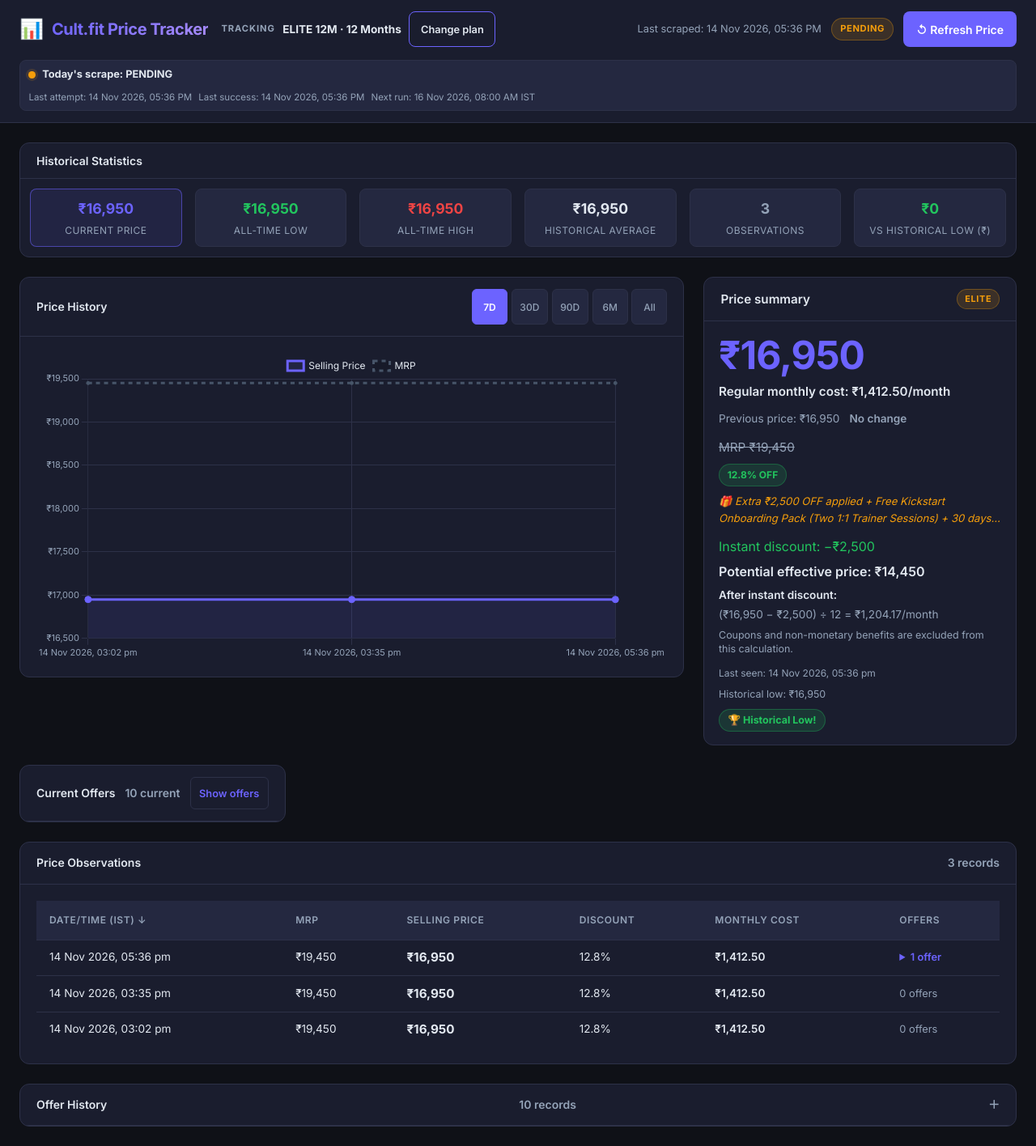
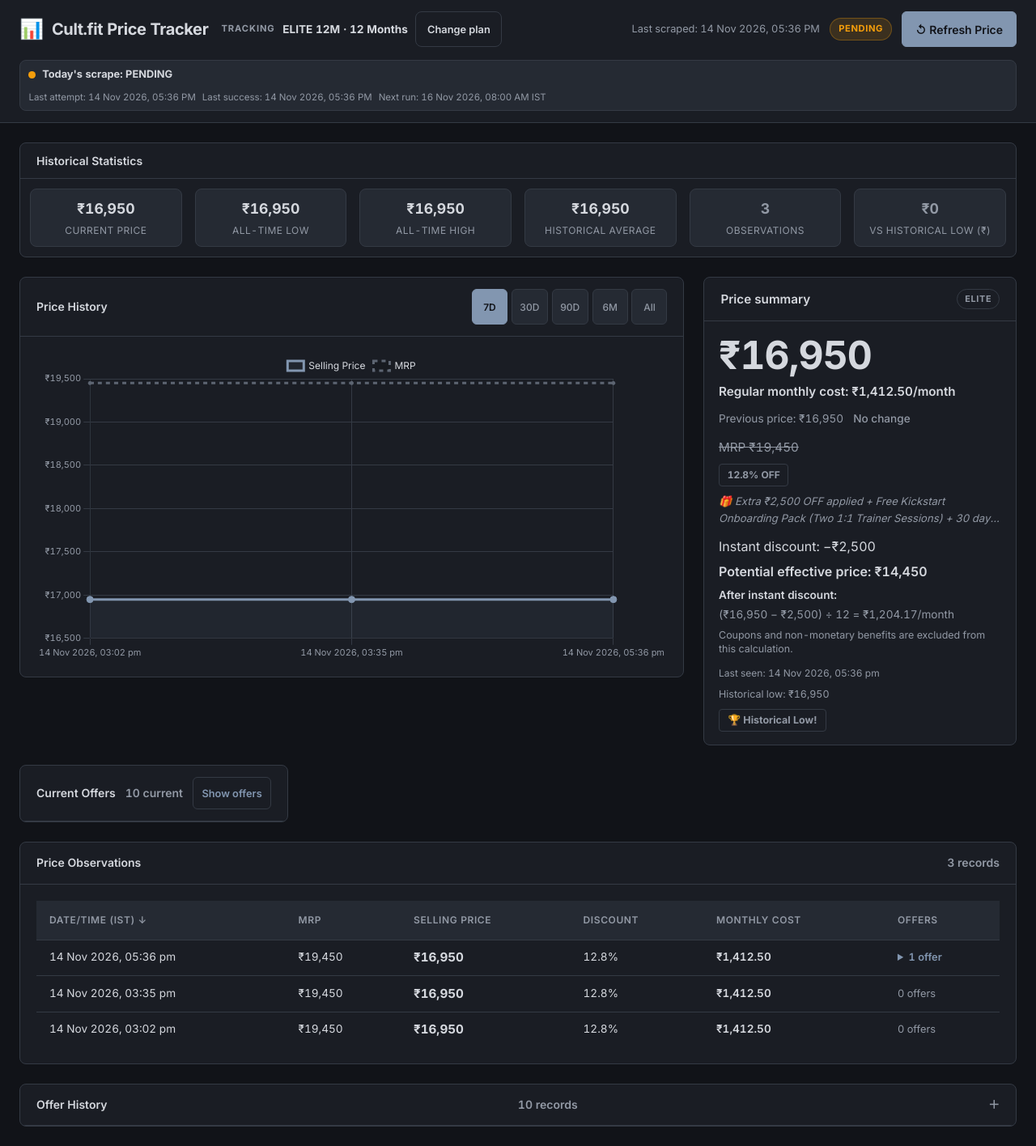
Before and after one commit to HtSpChakradharCholleti/cultfit-price-tracker, a FastAPI app: page / in a window 1280 px wide. Shown: the whole page at 81% size. Run offline with FastAPI, Linux system fonts and the light colour scheme; data comes from the database, SQL or seed files in the repository.

Commit message:
feat(CFT) change color theory

```diff
--- a/app/static/css/styles.css
+++ b/app/static/css/styles.css
@@ -5,17 +5,17 @@
 
 /* ---------- CSS Custom Properties ---------- */
 :root {
-  --bg-primary: #0f1117;
-  --bg-surface: #1a1d2e;
-  --bg-elevated: #242840;
-  --color-primary: #6c63ff;
+  --bg-primary: #111318;
+  --bg-surface: #1A1D24;
+  --bg-elevated: #252A33;
+  --color-primary: #8296B0;
   --color-success: #22c55e;
   --color-warning: #f59e0b;
   --color-danger: #ef4444;
-  --text-primary: #e2e8f0;
-  --text-muted: #94a3b8;
-  --border: #2d3148;
-  --border-radius: 12px;
+  --text-primary: #D5D8DE;
+  --text-muted: #9299A5;
+  --border: #343A44;
+  --border-radius: 8px;
   --transition: 0.18s ease;
 }
 
@@ -39,6 +39,7 @@ body {
   line-height: 1.6;
   min-height: 100vh;
   -webkit-font-smoothing: antialiased;
+  font-variant-numeric: tabular-nums;
 }
 
 img, canvas {
@@ -83,10 +84,7 @@ button {
 .header-brand h1 {
   font-size: 1.375rem;
   font-weight: 700;
-  background: linear-gradient(135deg, var(--color-primary) 0%, #a78bfa 100%);
-  -webkit-background-clip: text;
-  -webkit-text-fill-color: transparent;
-  background-clip: text;
+  color: var(--text-primary);
   letter-spacing: -0.02em;
   line-height: 1.2;
   overflow-wrap: anywhere;
@@ -141,23 +139,19 @@ button {
 }
 
 .health-dot.status-success {
-  background: var(--color-success);
-  box-shadow: 0 0 0 3px rgba(34, 197, 94, 0.14);
+  background: var(--color-primary);
 }
 
 .health-dot.status-failed {
   background: var(--color-danger);
-  box-shadow: 0 0 0 3px rgba(239, 68, 68, 0.14);
 }
 
 .health-dot.status-running {
   background: var(--color-warning);
-  box-shadow: 0 0 0 3px rgba(245, 158, 11, 0.14);
 }
 
 .health-dot.status-not_run {
   background: var(--text-muted);
-  box-shadow: 0 0 0 3px rgba(148, 163, 184, 0.12);
 }
 
 .header-plan {
@@ -194,22 +188,21 @@ button {
   min-height: 44px;
   padding: 0.45rem 1rem;
   background: var(--color-primary);
-  color: #fff;
-  border: none;
-  border-radius: 8px;
+  color: var(--bg-primary);
+  border: 1px solid var(--color-primary);
+  border-radius: 6px;
   font-size: 0.875rem;
   font-weight: 600;
-  transition: background var(--transition), transform var(--transition), box-shadow var(--transition);
+  transition: background var(--transition), color var(--transition);
 }
 
 .refresh-btn:hover {
-  background: #5a52e0;
-  transform: translateY(-1px);
-  box-shadow: 0 4px 12px rgba(108, 99, 255, 0.4);
+  background: transparent;
+  color: var(--text-primary);
 }
 
 .refresh-btn:active {
-  transform: translateY(0);
+  background: var(--bg-elevated);
 }
 
 .refresh-btn:disabled {
@@ -291,7 +284,7 @@ button {
   flex: 0 0 auto;
   min-height: 44px;
   padding: 0.45rem 0.85rem;
-  border: 1px solid var(--color-primary);
+  border: 1px solid var(--border);
   border-radius: 8px;
   background: transparent;
   color: var(--text-primary);
@@ -478,7 +472,7 @@ button {
 .price-card .price-main {
   font-size: clamp(2rem, 8vw, 3rem);
   font-weight: 700;
-  color: var(--color-primary);
+  color: var(--text-primary);
   line-height: 1.1;
   margin-bottom: 0.4rem;
   letter-spacing: -0.02em;
@@ -491,7 +485,7 @@ button {
   gap: 0.35rem 0.75rem;
   margin: 0.15rem 0 0.75rem;
   font-size: 0.85rem;
-  font-weight: 600;
+  font-weight: 500;
 }
 
 .price-change span {
@@ -516,10 +510,10 @@ button {
 .discount-badge {
   display: inline-block;
   padding: 0.2rem 0.6rem;
-  background: rgba(34, 197, 94, 0.15);
-  color: var(--color-success);
-  border: 1px solid rgba(34, 197, 94, 0.3);
-  border-radius: 999px;
+  background: transparent;
+  color: var(--text-muted);
+  border: 1px solid var(--border);
+  border-radius: 4px;
   font-size: 0.75rem;
   font-weight: 700;
   margin-bottom: 0.5rem;
@@ -527,7 +521,7 @@ button {
 
 .offer-text {
   font-size: 0.82rem;
-  color: var(--color-warning);
+  color: var(--text-muted);
   font-style: italic;
   margin-bottom: 0.5rem;
   display: -webkit-box;
@@ -550,10 +544,10 @@ button {
   display: inline-block;
   margin-top: 0.5rem;
   padding: 0.2rem 0.65rem;
-  background: rgba(34, 197, 94, 0.15);
-  color: var(--color-success);
-  border: 1px solid rgba(34, 197, 94, 0.3);
-  border-radius: 999px;
+  background: transparent;
+  color: var(--text-muted);
+  border: 1px solid var(--border);
+  border-radius: 4px;
   font-size: 0.78rem;
   font-weight: 700;
 }
@@ -569,22 +563,12 @@ button {
   text-transform: uppercase;
 }
 
-.tier-elite {
-  background: rgba(245, 158, 11, 0.15);
-  color: var(--color-warning);
-  border: 1px solid rgba(245, 158, 11, 0.3);
-}
-
-.tier-pro {
-  background: rgba(108, 99, 255, 0.15);
-  color: var(--color-primary);
-  border: 1px solid rgba(108, 99, 255, 0.3);
-}
-
+.tier-elite,
+.tier-pro,
 .tier-play {
-  background: rgba(34, 197, 94, 0.15);
-  color: var(--color-success);
-  border: 1px solid rgba(34, 197, 94, 0.3);
+  background: transparent;
+  color: var(--text-muted);
+  border: 1px solid var(--border);
 }
 
 /* ---------- Statistics Card ---------- */
@@ -600,11 +584,6 @@ button {
   background: var(--bg-elevated);
   border-radius: 8px;
   border: 1px solid var(--border);
-}
-
-.stat-current {
-  border-color: rgba(108, 99, 255, 0.55);
-  background: rgba(108, 99, 255, 0.1);
 }
 
 .stat-value {
@@ -682,7 +661,7 @@ button {
 .filter-btn.active {
   background: var(--color-primary);
   border-color: var(--color-primary);
-  color: #fff;
+  color: var(--bg-primary);
   font-weight: 600;
 }
 
@@ -946,14 +923,14 @@ th.sortable:focus-visible {
 
 .price-effective {
   font-weight: 600;
-  color: #e2e8f0;
+  color: var(--text-primary);
 }
 
 .effective-monthly-breakdown {
   display: flex;
   flex-direction: column;
   gap: 0.15rem;
-  color: #e2e8f0;
+  color: var(--text-primary);
   font-size: 0.85rem;
   font-weight: 600;
 }
--- a/app/static/js/dashboard.js
+++ b/app/static/js/dashboard.js
@@ -276,7 +276,7 @@ function updatePriceCard(historyData, stats, planId, offerData = {}) {
     : null;
   if (previous) {
     const delta = latest.selling_price - previous.selling_price;
-    const changeClass = delta < 0 ? 'text-success' : delta > 0 ? 'text-danger' : 'text-muted';
+    const changeClass = 'text-muted';
     const changeText = delta < 0
       ? `↓ ₹${formatINR(Math.abs(delta))}`
       : delta > 0
@@ -303,10 +303,10 @@ function updatePriceCard(historyData, stats, planId, offerData = {}) {
   if (effective) {
     html += '<div class="price-breakdown">';
     if (effective.instant_discount > 0) {
-      html += `<div class="text-success">Instant discount: −₹${formatINR(effective.instant_discount)}</div>`;
+      html += `<div>Instant discount: −₹${formatINR(effective.instant_discount)}</div>`;
     }
     if (effective.conditional_discount > 0) {
-      html += `<div class="text-warning">Conditional discount: −₹${formatINR(effective.conditional_discount)}</div>`;
+      html += `<div>Conditional discount: −₹${formatINR(effective.conditional_discount)}</div>`;
     }
     if (effective.cashback > 0) {
       html += `<div class="text-muted">Cashback: ₹${formatINR(effective.cashback)}</div>`;
@@ -508,23 +508,23 @@ function initChart(historyData) {
         {
           label: 'Selling Price',
           data: sellingPrices,
-          borderColor: '#6c63ff',
-          backgroundColor: 'rgba(108, 99, 255, 0.1)',
+          borderColor: '#8296B0',
+          backgroundColor: 'rgba(130, 150, 176, 0.08)',
           fill: true,
           tension: 0.3,
           pointRadius: 4,
           pointHoverRadius: 6,
-          pointBackgroundColor: '#6c63ff',
+          pointBackgroundColor: '#8296B0',
         },
         {
           label: 'MRP',
           data: mrpPrices,
-          borderColor: '#475569',
+          borderColor: '#5D6572',
           borderDash: [5, 5],
           fill: false,
           tension: 0.3,
           pointRadius: 2,
-          pointBackgroundColor: '#475569',
+          pointBackgroundColor: '#5D6572',
         },
       ],
     },
@@ -534,14 +534,14 @@ function initChart(historyData) {
       interaction: { mode: 'index', intersect: false },
       plugins: {
         legend: {
-          labels: { color: '#e2e8f0', boxWidth: 20, font: { family: 'Inter', size: 12 } },
+          labels: { color: '#D5D8DE', boxWidth: 20, font: { family: 'Inter', size: 12 } },
         },
         tooltip: {
-          backgroundColor: '#1a1d2e',
-          borderColor: '#2d3148',
+          backgroundColor: '#1A1D24',
+          borderColor: '#343A44',
           borderWidth: 1,
-          titleColor: '#e2e8f0',
-          bodyColor: '#94a3b8',
+          titleColor: '#D5D8DE',
+          bodyColor: '#9299A5',
           callbacks: {
             label: ctx => `${ctx.dataset.label}: ₹${formatINR(ctx.raw)}`,
           },
@@ -550,7 +550,7 @@ function initChart(historyData) {
       scales: {
         x: {
           ticks: {
-            color: '#94a3b8',
+            color: '#9299A5',
             font: { family: 'Inter', size: 11 },
             maxTicksLimit: mobileChart.matches ? 3 : 8,
             maxRotation: mobileChart.matches ? 0 : 50,
@@ -559,15 +559,15 @@ function initChart(historyData) {
               return mobileChart.matches ? label.split(',')[0] : label;
             },
           },
-          grid: { color: '#2d3148' },
+          grid: { color: '#343A44' },
         },
         y: {
           ticks: {
-            color: '#94a3b8',
+            color: '#9299A5',
             font: { family: 'Inter', size: 11 },
             callback: v => '₹' + formatINR(v),
           },
-          grid: { color: '#2d3148' },
+          grid: { color: '#343A44' },
         },
       },
     },
@@ -589,9 +589,6 @@ function renderTable(historyData, statistics) {
     return;
   }
 
-  const minPrice = statistics?.min_price;
-  const maxPrice = statistics?.max_price;
-
   // Sort
   const sorted = historyData.slice().sort((a, b) => {
     let aVal = a[_sortKey] ?? '';
@@ -606,14 +603,11 @@ function renderTable(historyData, statistics) {
   });
 
   tbody.innerHTML = sorted.map(obs => {
-    const isLow = minPrice != null && obs.selling_price <= minPrice * 1.02;
-    const isHigh = maxPrice != null && obs.selling_price >= maxPrice * 0.98;
-    const priceClass = isLow ? 'text-success' : isHigh ? 'text-danger' : 'text-warning';
     const monthlyCost = obs.monthly_cost ?? calculateMonthlyCost(obs.selling_price, obs.duration_months);
     return `<tr>
       <td>${formatDateIST(obs.observed_at)}</td>
       <td>₹${formatINR(obs.original_price)}</td>
-      <td class="price-cell selling-price ${priceClass}">₹${formatINR(obs.selling_price)}</td>
+      <td class="price-cell selling-price">₹${formatINR(obs.selling_price)}</td>
       <td>${(obs.discount_percentage || 0).toFixed(1)}%</td>
       <td class="monthly-cost-cell">${monthlyCost === null ? '—' : `₹${formatINRDecimal(monthlyCost)}`}</td>
       <td class="offer-cell">${renderObservationOffer(obs.offer_description)}</td>
@@ -679,20 +673,19 @@ function updateStatsCard(stats) {
     return;
   }
 
-  const vsMinAbsClass = (stats.vs_min_abs > 0) ? 'text-warning' : 'text-success';
   const vsMinAbsPrefix = stats.vs_min_abs > 0 ? '+' : '';
 
   let html = `<div class="stats-grid">
-    <div class="stat-item stat-current">
-      <div class="stat-value text-primary">₹${formatINR(stats.current_price)}</div>
+    <div class="stat-item">
+      <div class="stat-value">₹${formatINR(stats.current_price)}</div>
       <div class="stat-label">Current Price</div>
     </div>
     <div class="stat-item">
-      <div class="stat-value text-success">₹${formatINR(stats.min_price)}</div>
+      <div class="stat-value">₹${formatINR(stats.min_price)}</div>
       <div class="stat-label">All-time Low</div>
     </div>
     <div class="stat-item">
-      <div class="stat-value text-danger">₹${formatINR(stats.max_price)}</div>
+      <div class="stat-value">₹${formatINR(stats.max_price)}</div>
       <div class="stat-label">All-time High</div>
     </div>
     <div class="stat-item">
@@ -707,7 +700,7 @@ function updateStatsCard(stats) {
   if (stats.vs_min_abs != null) {
     html += `
     <div class="stat-item">
-      <div class="stat-value ${vsMinAbsClass}">${vsMinAbsPrefix}₹${formatINR(Math.abs(stats.vs_min_abs))}</div>
+      <div class="stat-value text-muted">${vsMinAbsPrefix}₹${formatINR(Math.abs(stats.vs_min_abs))}</div>
       <div class="stat-label">vs Historical Low (₹)</div>
     </div>`;
   }
--- a/app/templates/components/price_observation_table.html
+++ b/app/templates/components/price_observation_table.html
@@ -25,7 +25,7 @@
           <tr>
             <td>{{ obs.observed_at | format_dt }}</td>
             <td>₹{{ obs.original_price | format_inr }}</td>
-            <td class="price-cell {% if obs.is_low %}text-success{% elif obs.is_high %}text-danger{% else %}text-warning{% endif %}">
+            <td class="price-cell">
               ₹{{ obs.selling_price | format_inr }}
             </td>
             <td>{{ obs.discount_percentage | round(1) }}%</td>
--- a/app/templates/components/price_statistics.html
+++ b/app/templates/components/price_statistics.html
@@ -3,16 +3,16 @@
   <div class="card-body">
     {% if statistics and statistics.has_sufficient_data %}
     <div class="stats-grid">
-      <div class="stat-item stat-current">
-        <div class="stat-value text-primary">₹{{ statistics.current_price | format_inr }}</div>
+      <div class="stat-item">
+        <div class="stat-value">₹{{ statistics.current_price | format_inr }}</div>
         <div class="stat-label">Current Price</div>
       </div>
       <div class="stat-item">
-        <div class="stat-value text-success">₹{{ statistics.min_price | format_inr }}</div>
+        <div class="stat-value">₹{{ statistics.min_price | format_inr }}</div>
         <div class="stat-label">All-time Low</div>
       </div>
       <div class="stat-item">
-        <div class="stat-value text-danger">₹{{ statistics.max_price | format_inr }}</div>
+        <div class="stat-value">₹{{ statistics.max_price | format_inr }}</div>
         <div class="stat-label">All-time High</div>
       </div>
       <div class="stat-item">
@@ -25,7 +25,7 @@
       </div>
       {% if statistics.vs_min_abs is not none %}
       <div class="stat-item">
-        <div class="stat-value {% if statistics.vs_min_abs > 0 %}text-warning{% else %}text-success{% endif %}">
+        <div class="stat-value text-muted">
           {% if statistics.vs_min_abs > 0 %}+{% endif %}₹{{ statistics.vs_min_abs | abs | format_inr }}
         </div>
         <div class="stat-label">vs Historical Low (₹)</div>
--- a/app/templates/components/product_price_card.html
+++ b/app/templates/components/product_price_card.html
@@ -11,7 +11,7 @@
     {% if history|length > 1 %}
     {% set previous_price = history[-2] %}
     {% set price_delta = selected_price.selling_price - previous_price.selling_price %}
-    <div class="price-change {{ 'text-success' if price_delta < 0 else 'text-danger' if price_delta > 0 else 'text-muted' }}">
+    <div class="price-change text-muted">
       <span>Previous price: ₹{{ previous_price.selling_price | format_inr }}</span>
       {% if price_delta < 0 %}↓ ₹{{ price_delta | abs | format_inr }}{% elif price_delta > 0 %}↑ ₹{{ price_delta | format_inr }}{% else %}No change{% endif %}
     </div>
@@ -34,10 +34,10 @@
     <div class="price-breakdown">
       <div>Advertised price: ₹{{ effective_price.advertised_price | format_inr }}</div>
       {% if effective_price.instant_discount %}
-      <div class="text-success">Instant discount: −₹{{ effective_price.instant_discount | format_inr }}</div>
+      <div>Instant discount: −₹{{ effective_price.instant_discount | format_inr }}</div>
       {% endif %}
       {% if effective_price.conditional_discount %}
-      <div class="text-warning">Conditional discount: −₹{{ effective_price.conditional_discount | format_inr }}</div>
+      <div>Conditional discount: −₹{{ effective_price.conditional_discount | format_inr }}</div>
       {% endif %}
       {% if effective_price.cashback %}
       <div class="text-muted">Cashback: ₹{{ effective_price.cashback | format_inr }}</div>
```
Also changed, not shown: other parts of app/static/css/styles.css (+26 -27 lines).
